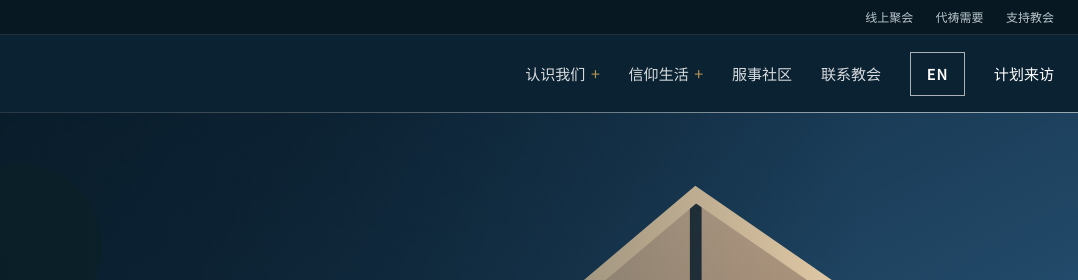
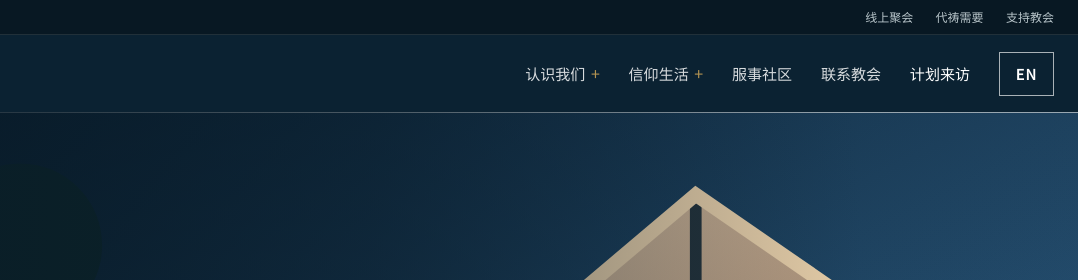
Before and after one commit to liucunming1-create/church-site, a plain HTML site: page index.html in a window 1280 px wide. Shown: the top 280 px of the page, 202-1280 px from the left. Drawn offline with Linux system fonts and the light colour scheme.

Commit message:
Reorder home navigation links

```diff
--- a/index.html
+++ b/index.html
@@ -7,3 +7,5 @@
 <section class="next-steps wrap section-pad"><div><p class="eyebrow">本周安排</p><h2>一起相聚，<br/>一起成长。</h2></div><div class="schedule-mini"><article><p>周日</p><strong>10:00</strong><span>主日崇拜</span></article><article><p>周三</p><strong>19:30</strong><span>祷告会</span></article><article><p>周五</p><strong>19:30</strong><span>青年小组</span></article><a class="button button-dark" href="gatherings.html">完整聚会安排</a></div></section>
 <section class="home-cta"><div class="wrap"><p class="eyebrow light">第一次来？</p><h2>我们很期待认识你。</h2><p>先看看初次来访指南，或让我们提前知道你的到来。</p><a class="button button-outline" href="visit.html">查看来访指南</a></div></section></main>
 <footer class="site-footer"><div class="wrap footer-grid"><a class="brand" href="index.html"><span class="brand-mark" aria-hidden="true">✦</span><span>晨光教会</span></a><p>愿你平安，并在这里找到同行的人。</p><p>© <span id="year"></span> 晨光教会 · 网站模板</p></div></footer><script src="script.js"></script></body></html>
+
+<script>document.querySelector('.nav-button')?.after(document.querySelector('.language-toggle'));</script>
```
